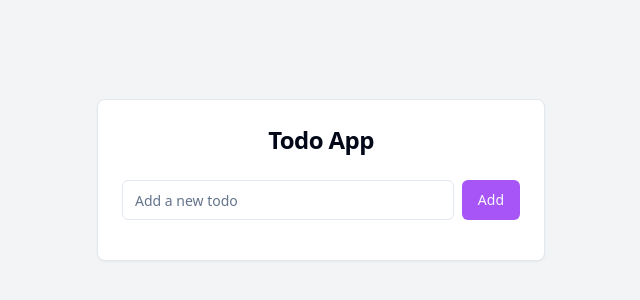
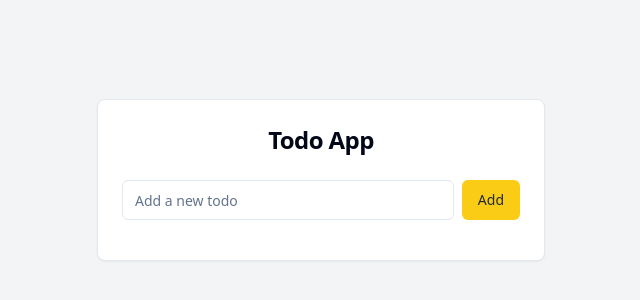
Before and after one commit to GPT-Engineer-App-Dev/tasko-friendship-trove, a React (Vite) app: page / in a window 1280 px wide. Shown: the part 220-520 px from the top of the page, without its empty margins (319-959 px from the left). Built offline with nearby package versions, Linux system fonts and the light colour scheme.

Commit message:
Update button color to yellow
Changed the color of the add button in the todo app to yellow for better visibility and user experience.
[skip gpt_engineer]

```diff
--- a/src/pages/Index.jsx
+++ b/src/pages/Index.jsx
@@ -43,7 +43,7 @@ const Index = () => {
               onChange={(e) => setNewTodo(e.target.value)}
               onKeyPress={(e) => e.key === "Enter" && addTodo()}
             />
-            <Button onClick={addTodo} className="bg-purple-500 hover:bg-purple-600">Add</Button>
+            <Button onClick={addTodo} className="bg-yellow-400 hover:bg-yellow-500 text-gray-800">Add</Button>
           </div>
           <ul className="space-y-2">
             {todos.map((todo) => (
```
